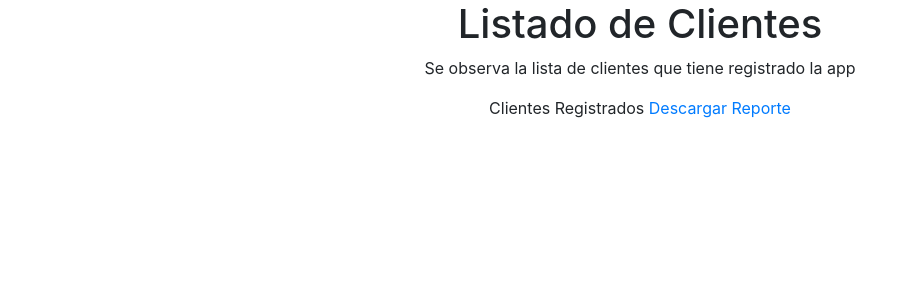
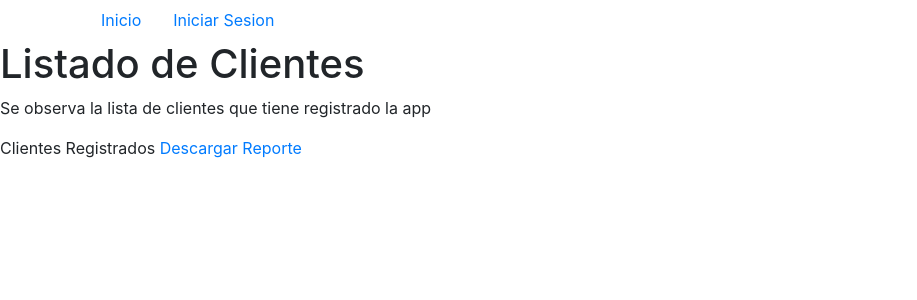
Before and after one commit to milagrosparicanaza/Laboratorio-IHC-Proyecto-Final-, a Django app: template cliente/templates/cliente/cliente_list.html in a window 1280 px wide. Shown: the top 300 px of the page, without its empty margins (0-917 px from the left). Run offline with Django 3.2, Linux system fonts and the light colour scheme; the template is opened without the code that fills it, so the values that code supplies are empty; some libraries are stand-ins or nearby versions.

Commit message:
archivo modificado para aplicar css

```diff
--- a/cliente/templates/base.html
+++ b/cliente/templates/base.html
@@ -14,7 +14,7 @@
     <script src="{% static 'lib/bootstrap-4.5.2-dist/js/bootstrap.min.js'%}"></script>
   </head>
   <body>
-    <div style="text-align: center;">
+    {% include 'nav.html' %}
     {% block body %}
     {% endblock %}
   </div>
```
